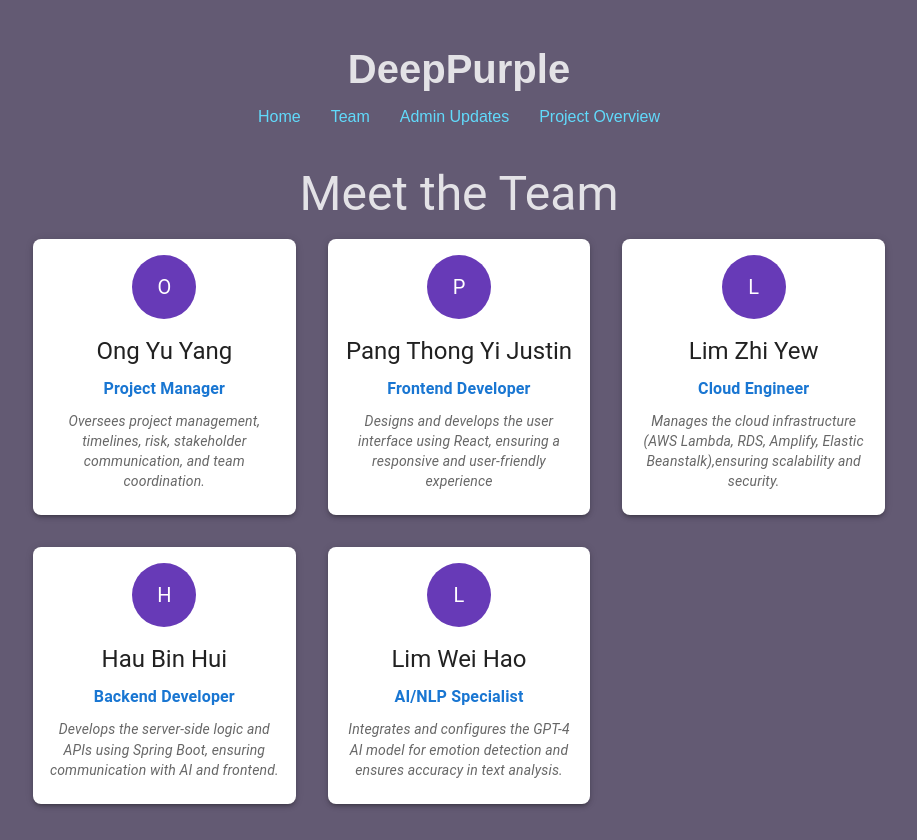
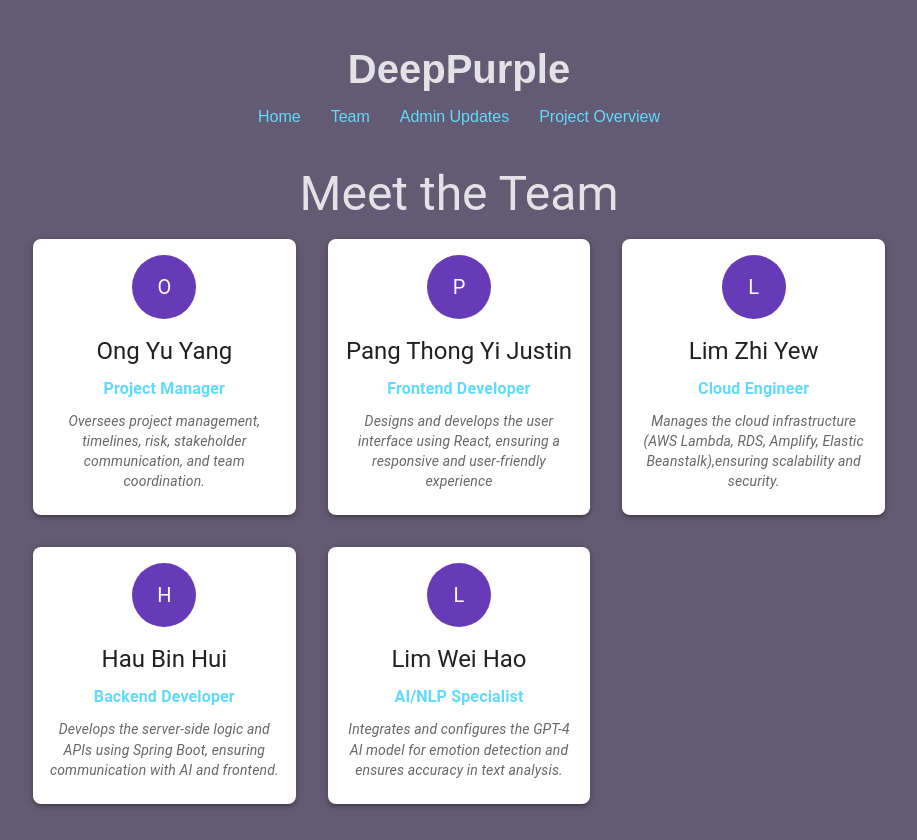
Before and after one commit to zylimz/deep, a React (Create React App) app: page /team in a window 1280 px wide. Shown: the whole page, without its empty margins (181-1098 px from the left). Built offline with nearby package versions, Linux system fonts and the light colour scheme; no server answers.

Commit message:
updated website

```diff
--- a/src/pages/Team.js
+++ b/src/pages/Team.js
@@ -32,7 +32,7 @@ function Team() {
                 <Typography variant="h5" component="div" gutterBottom>
                   {member.name}
                 </Typography>
-                <Typography variant="subtitle1" color="primary" sx={{ fontWeight: 'bold' }}>
+                <Typography variant="subtitle1" color="#61dafb" sx={{ fontWeight: 'bold' }}>
                   {member.role}
                 </Typography>
                 <Typography variant="body2" color="textSecondary" sx={{ mt: 1, fontStyle: 'italic' }}>
```
